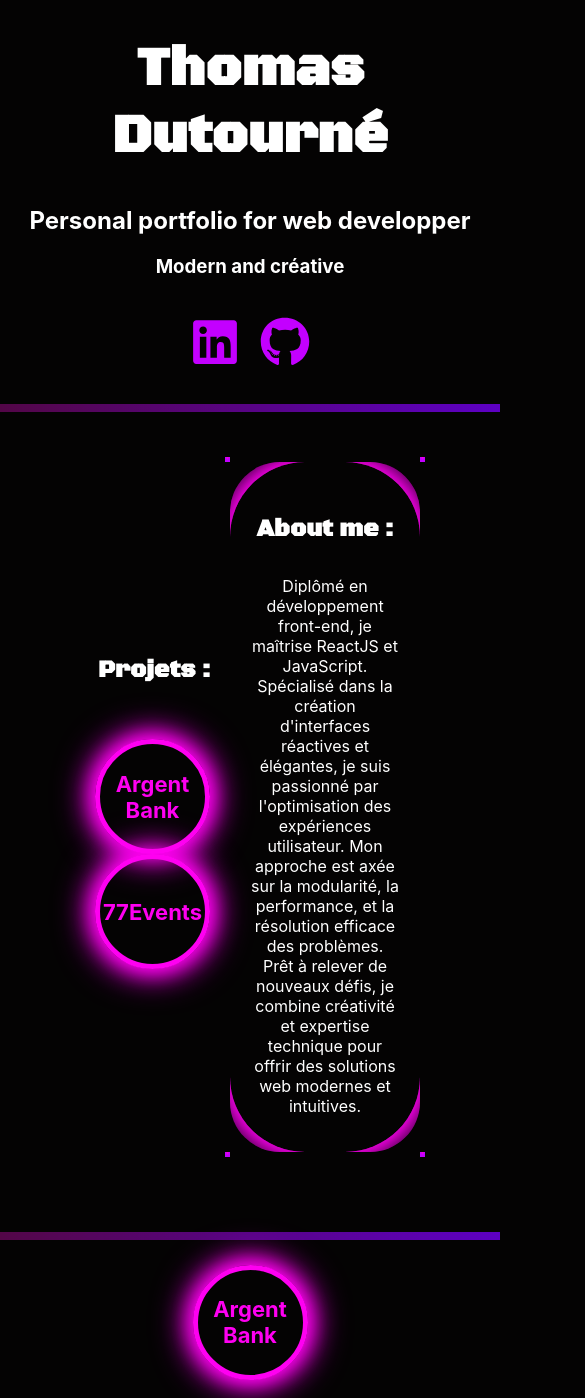
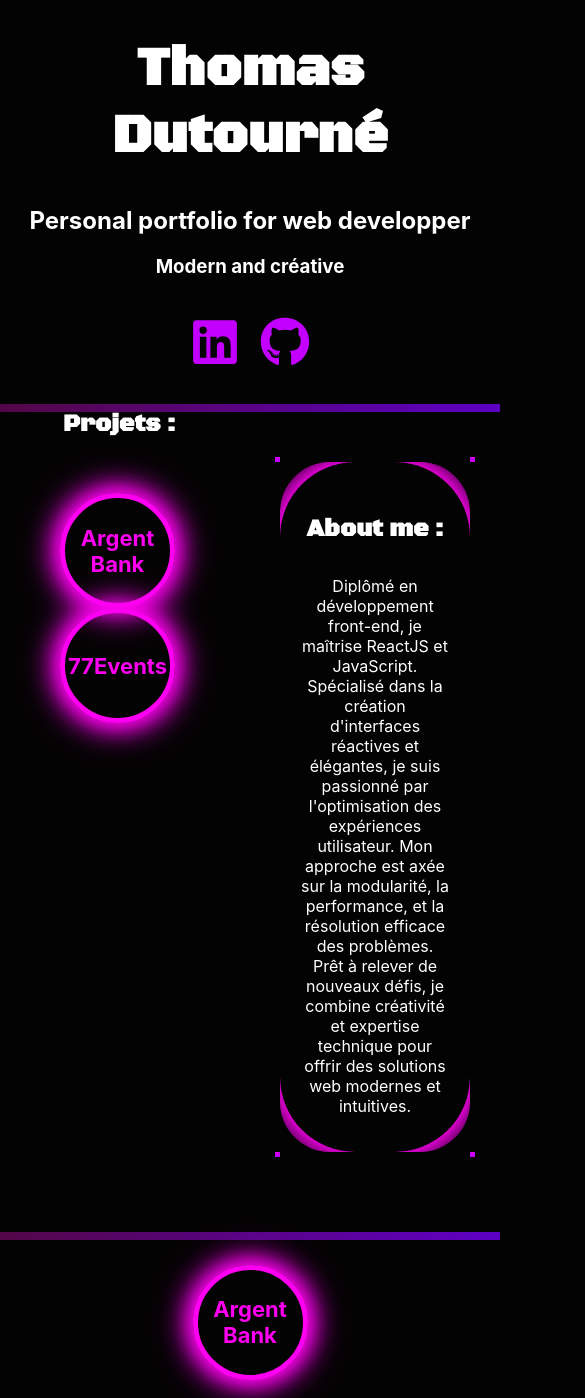
Before and after one commit to Tomhashcat/portfolio, a React (Create React App) app: page / in a window 390 px wide. Shown: the top 1398 px of the page, 585 px wide, since content can reach past the window. Built offline with nearby package versions, Linux system fonts and the light colour scheme.

Commit message:
:fix scss intro

```diff
--- a/src/pages/Home/Home.scss
+++ b/src/pages/Home/Home.scss
@@ -73,7 +73,7 @@ h1 {
   width: 80%;
 
   flex-direction: row-reverse;
-  margin-left: 25%;
+  margin-left: 55%;
   margin-right: auto;
   align-items: center;
   justify-content: space-between;
@@ -155,16 +155,20 @@ strong{
   margin-top: 20px;
 }
 .projets{
+  position: absolute;
 margin-bottom: 5%;
 display: flex;
 flex-direction: column;
 align-items: center;
 text-align: center;
+top:6%;
+left:18%;
 }
 @media screen and (max-width: 768px) {
   .projets{
     position: absolute;
     flex-direction: column;
+    top: 331px;
   }
 
 }
@@ -173,6 +177,7 @@ text-align: center;
 .projets{
   top:410px;
   flex-direction: row;
+
 }
 }
 
@@ -202,7 +207,7 @@ text-align: center;
   ul{
 
     flex-direction: row;
-    margin-left:-76px;
+    margin-left:-32px;
   }
   }
 
@@ -221,8 +226,7 @@ text-align: center;
   width: 60%;
   position: relative;
   margin-top: 5%;
-  margin-left: auto;
-  margin-right: auto;
+
   margin-bottom: 50px;
   padding: 20px;
   border-radius: 55px;
@@ -256,6 +260,7 @@ text-align: center;
 
   .About{
     width: 50%;
+
   }
 
 
@@ -265,8 +270,9 @@ text-align: center;
   .About{
 
     width:100%;
-    left:-36px;
+  left: -143px;
 top:236px;
+margin-bottom:100%;
   }
   }
 article{
@@ -377,7 +383,7 @@ top: 10px;
     position: absolute;
     width: 159px;
     top: -8px;
-    left: 3%;
+    left: 18%;
   }
 
 
```
